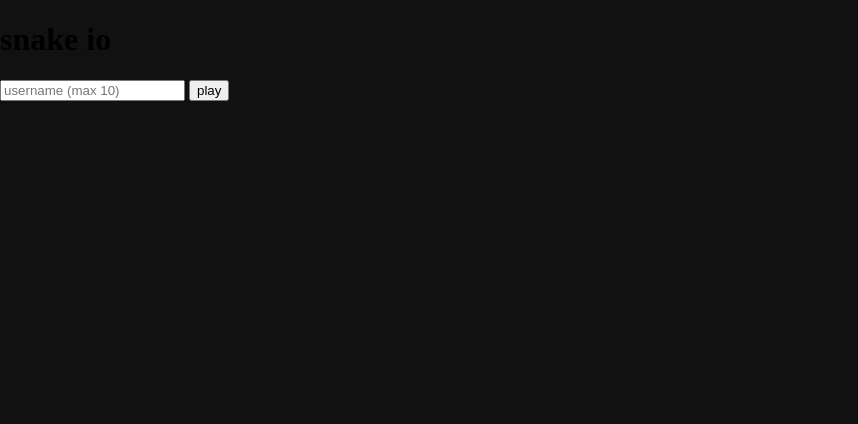
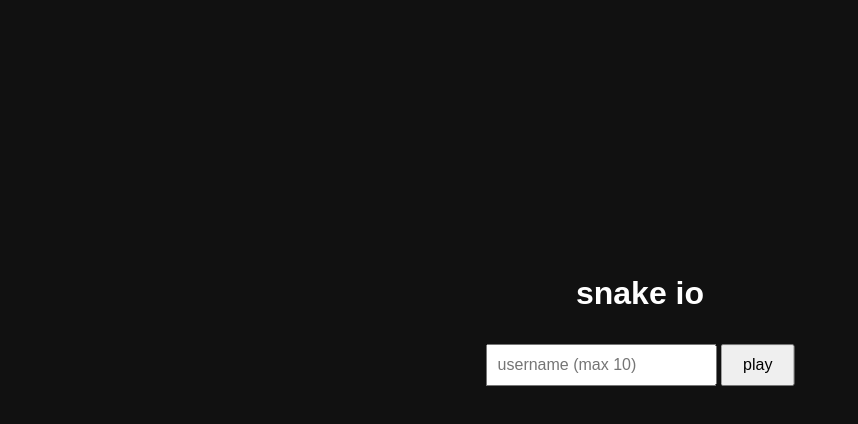
Before and after one commit to CyanPizzaReal/cobradotio, a website: page public/index.html in a window 1280 px wide. Shown: the whole page, without its empty margins (0-858 px from the left). Drawn offline with nearby package versions, Linux system fonts and the light colour scheme.

Commit message:
Update style.css

```diff
--- a/public/style.css
+++ b/public/style.css
@@ -2,8 +2,30 @@ html, body {
     margin: 0;
     overflow: hidden;
     background: #111;
+    color: white;
+    font-family: sans-serif;
+}
+
+#menu {
+    position: absolute;
+    top: 40%;
+    left: 50%;
+    transform: translate(-50%, -50%);
+    text-align: center;
+}
+
+input {
+    padding: 10px;
+    font-size: 16px;
+}
+
+button {
+    margin-top: 10px;
+    padding: 10px 20px;
+    font-size: 16px;
+    cursor: pointer;
 }
 
 canvas {
-    display: block;
+    display: none;
 }
```
